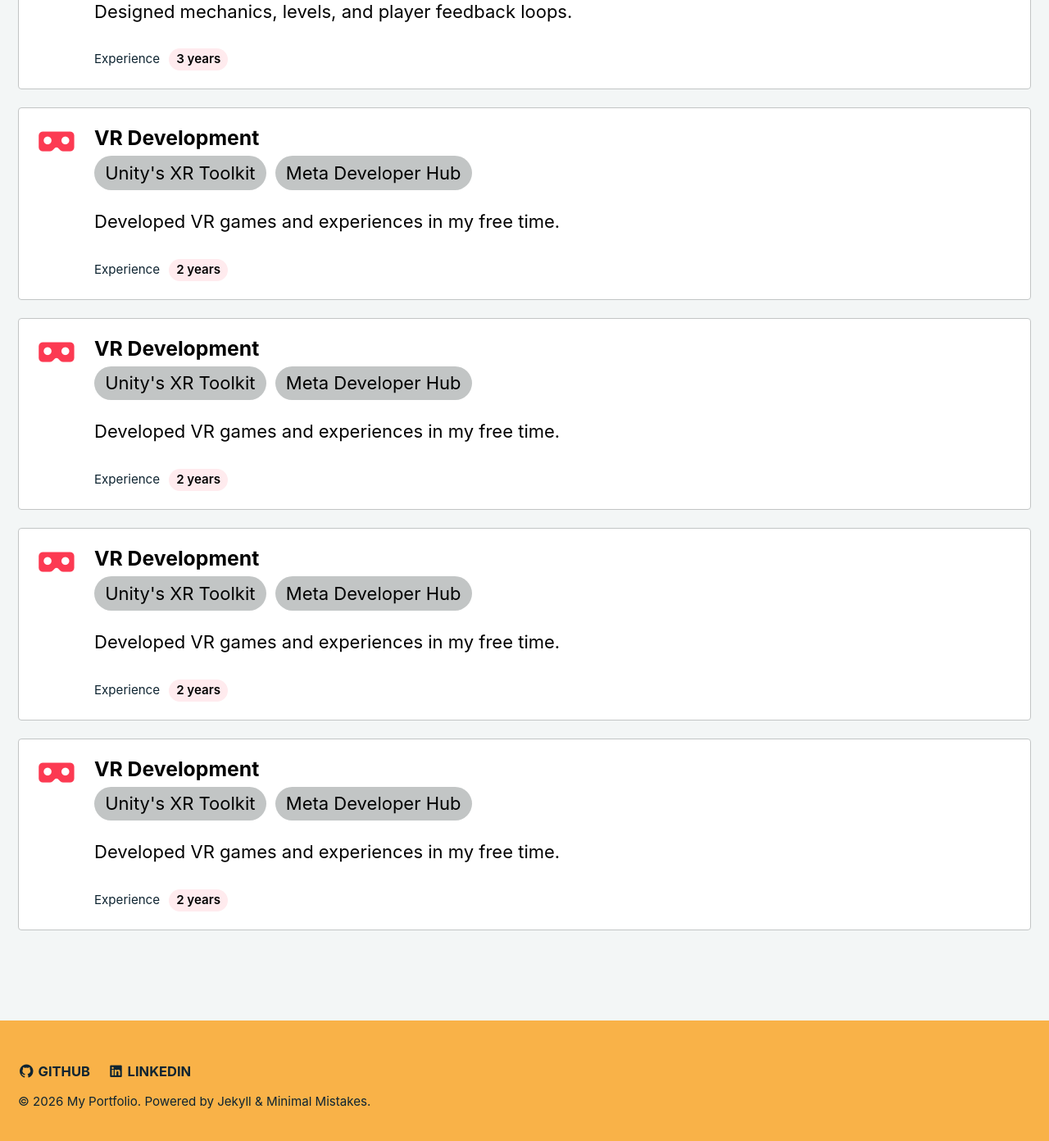
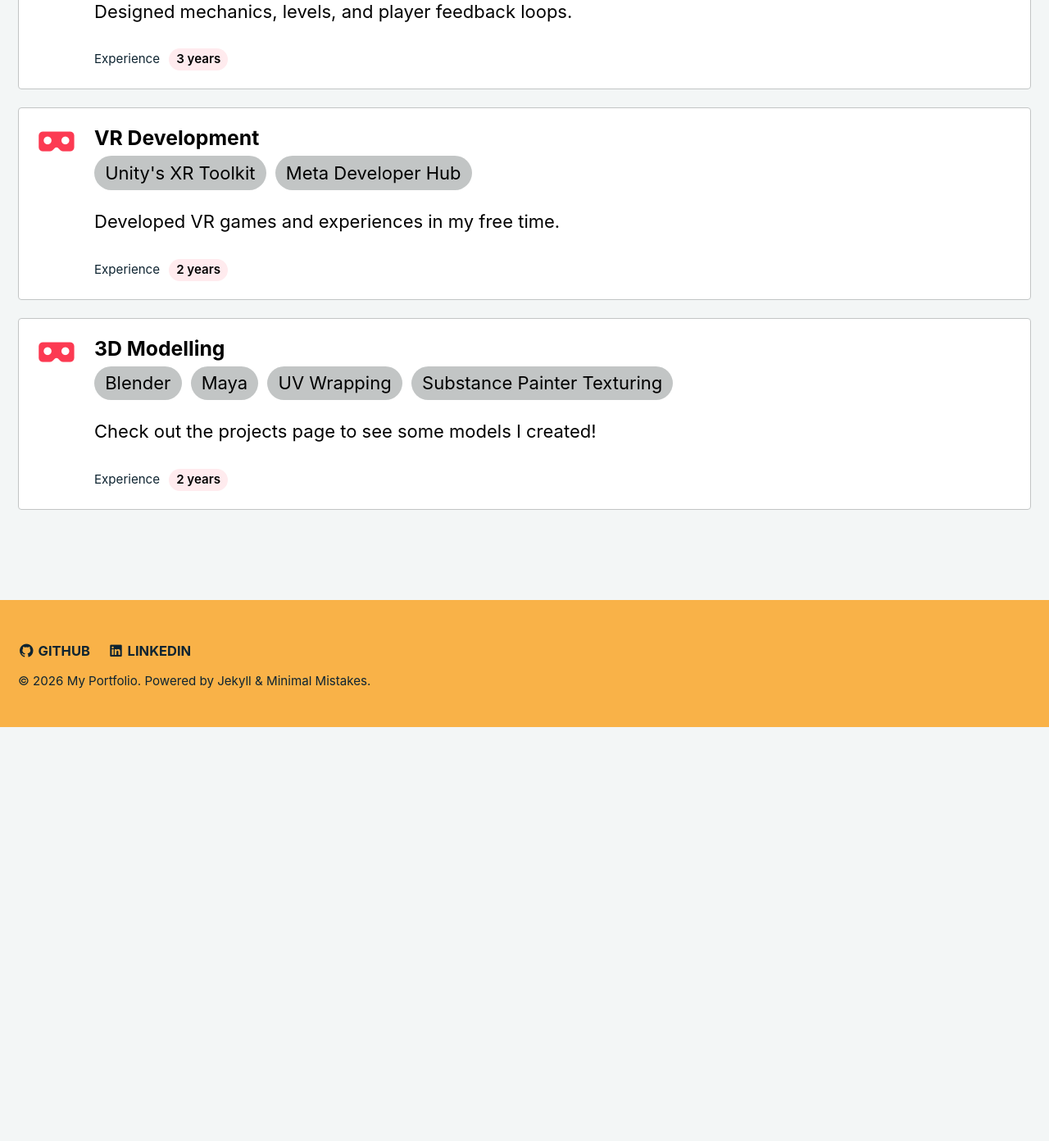
Before and after one commit to AlexUlster/AlexUlster.github.io, a Jekyll site: the page built from _pages/skills.md, in a window 1280 px wide and 1400 px high, scrolled down 627 px. Shown: the top 1392 px of the window at 82% size. Built offline with Jekyll 4.4.1, drawn with Linux system fonts in a browser that asks for light colours; after the commit the page ends 1514 px from its top, so only the background shows below that.

Commit message:
Update skills.md

```diff
--- a/_pages/skills.md
+++ b/_pages/skills.md
@@ -19,21 +19,13 @@ skills:
     badges: ["Unity's XR Toolkit", "Meta Developer Hub"]
     text: "Developed VR games and experiences in my free time."
     years: 2
-  - name: "VR Development"
+  - name: "3D Modelling"
     icon: "fa-solid fa-vr-cardboard"
-    badges: ["Unity's XR Toolkit", "Meta Developer Hub"]
-    text: "Developed VR games and experiences in my free time."
+    badges: ["Blender", "Maya", "UV Wrapping", "Substance Painter Texturing"]
+    text: "Modelled props, items and levels in Blender and Maya. These were then Unwrapped and textured in Substance Painter!"
+    text: "Check out the projects page to see some models I created!"
     years: 2
-  - name: "VR Development"
-    icon: "fa-solid fa-vr-cardboard"
-    badges: ["Unity's XR Toolkit", "Meta Developer Hub"]
-    text: "Developed VR games and experiences in my free time."
-    years: 2
-  - name: "VR Development"
-    icon: "fa-solid fa-vr-cardboard"
-    badges: ["Unity's XR Toolkit", "Meta Developer Hub"]
-    text: "Developed VR games and experiences in my free time."
-    years: 2
+
 
 ---
 ## Here's a list of skills that I have aquired over the course of my game development journey!
```
